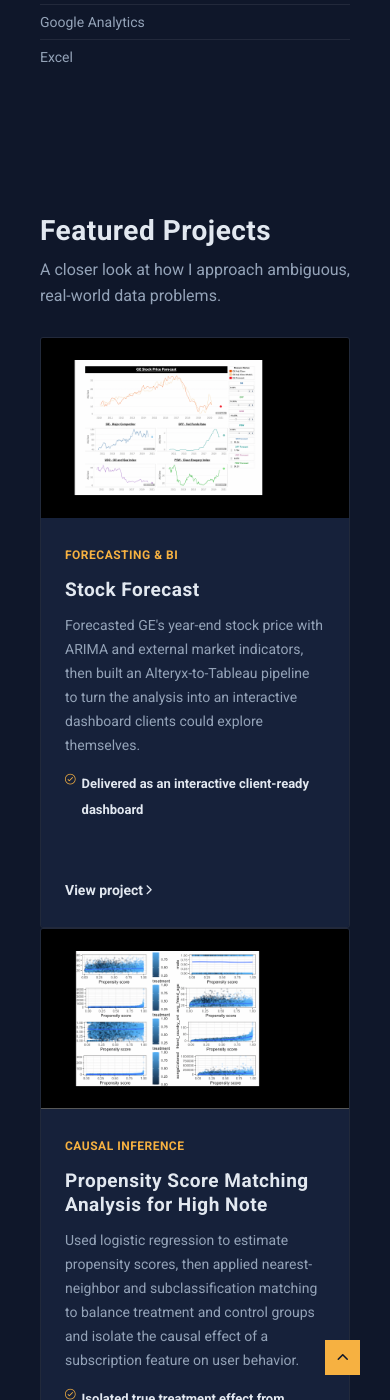
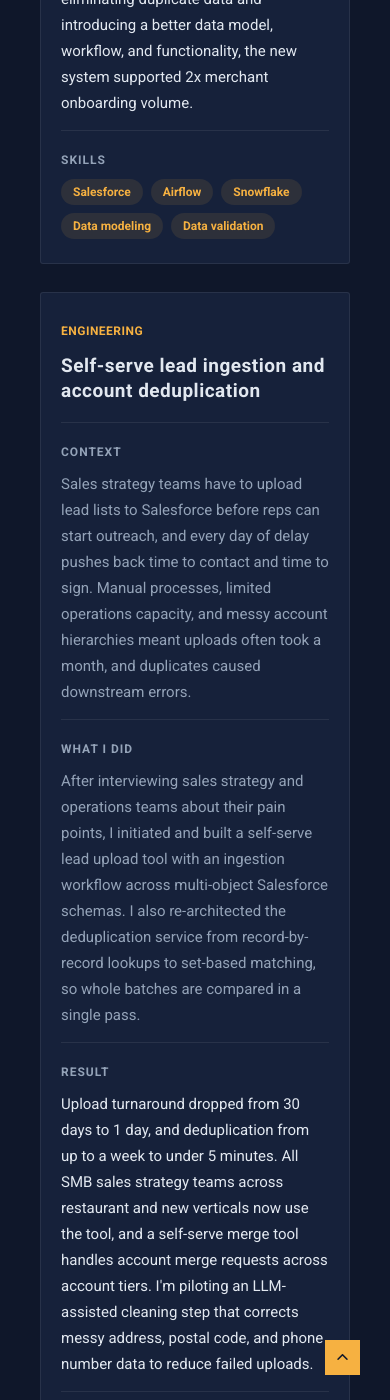
Before and after one commit to yuyaya2016/yuyaya2016.github.io, a Jekyll site: the page built from index.html, in a window 390 px wide and 1400 px high, scrolled down 4756 px. Built offline with Jekyll 4.4.1, drawn with Linux system fonts in a browser that asks for light colours; nearby versions of some CDN libraries; the list of posts is cut into pages by our own code; some of the changed text lies outside the part shown.

Commit message:
Replace old homepage projects with case studies
- Add a Projects section with three case study cards (two Engineering,
  one Analytics): label, title, Context / What I did / Result / Skills,
  with skills as tags. Copy lives in _data/case_studies.yml.
- Remove the old Featured Projects and More Projects sections from the
  homepage; the 2019-2020 post pages stay published. Removing the
  carousel also fixes the homepage overflowing at phone width.
- Order sections About, Experience, Projects, Skills, Education,
  Contact, and match the sidebar nav to that order.
- Drop Kubernetes from Skills.

Co-Authored-By: Claude Opus 5.5 <noreply@anthropic.com>

```diff
--- /dev/null
+++ b/_data/case_studies.yml
@@ -0,0 +1,37 @@
+# Case studies shown in the homepage "Projects" section (_includes/case-studies.html).
+# Each entry renders as one card; skills render as tags.
+
+- title: "CRM migration and data model redesign"
+  label: "Engineering"
+  context: "A fast-growing SMB sales organization had outgrown its CRM setup. Duplicate records caused double assignment of merchants and wrong onboarding, and incorrect account hierarchies made the data hard to trust across multiple business lines. The data needed to be restructured to support the full sales lifecycle, from presale through onboarding to post-sales."
+  what_i_did: "I led an 8-person team, including onboarding a vendor team, through the migration and data model redesign. I owned the scope, defined the extraction criteria and sources of truth for upstream migration data, built the presale lead pipeline, and set the logic for the sales pipeline while overseeing the vendor's execution. My internal team owned the post-sales, quoting, and payment migration logic and its validation. The main challenges were cutting over while sales teams were actively working, and mapping messy legacy data into the new model. Airflow pipelines automated transformation and validation, with reconciliation and row-count checks across every scenario, supported by an AI validation agent running a large set of automated checks."
+  result: "Manual data fixes stayed below 5%. By eliminating duplicate data and introducing a better data model, workflow, and functionality, the new system supported 2x merchant onboarding volume."
+  skills:
+    - "Salesforce"
+    - "Airflow"
+    - "Snowflake"
+    - "Data modeling"
+    - "Data validation"
+
+- title: "Self-serve lead ingestion and account deduplication"
+  label: "Engineering"
+  context: "Sales strategy teams have to upload lead lists to Salesforce before reps can start outreach, and every day of delay pushes back time to contact and time to sign. Manual processes, limited operations capacity, and messy account hierarchies meant uploads often took a month, and duplicates caused downstream errors."
+  what_i_did: "After interviewing sales strategy and operations teams about their pain points, I initiated and built a self-serve lead upload tool with an ingestion workflow across multi-object Salesforce schemas. I also re-architected the deduplication service from record-by-record lookups to set-based matching, so whole batches are compared in a single pass."
+  result: "Upload turnaround dropped from 30 days to 1 day, and deduplication from up to a week to under 5 minutes. All SMB sales strategy teams across restaurant and new verticals now use the tool, and a self-serve merge tool handles account merge requests across account tiers. I'm piloting an LLM-assisted cleaning step that corrects messy address, postal code, and phone number data to reduce failed uploads."
+  skills:
+    - "Python"
+    - "Salesforce"
+    - "Snowflake"
+    - "Set-based matching"
+    - "LLM-assisted data cleaning"
+
+- title: "Causal impact analysis for New Verticals planning"
+  label: "Analytics"
+  context: "New Verticals teams were planning where to invest, and needed to know which initiatives actually moved merchant growth rather than just coinciding with it."
+  what_i_did: "I used causal impact analysis to separate the effect of specific initiatives from underlying trends, and turned the results into recommendations for New Verticals planning."
+  result: "The analysis informed New Verticals planning, contributing to a 26% QoQ GMV increase and a 23% lift in merchant first-month activation."
+  skills:
+    - "Causal inference"
+    - "Experimentation"
+    - "SQL"
+    - "Snowflake"
--- /dev/null
+++ b/_includes/case-studies.html
@@ -0,0 +1,51 @@
+<!-- begin case-studies -->
+{% assign case_studies = site.data.case_studies %}
+{% if case_studies.size > 0 %}
+<section class="section case-studies" id="projects">
+  <div class="container">
+    <div class="row">
+      <div class="col col-12">
+        <h2 class="section__title">Projects</h2>
+      </div>
+    </div>
+
+    <div class="row">
+      <div class="col col-12">
+        {% for case in case_studies %}
+        <article class="case-study">
+          <span class="case-study__label">{{ case.label }}</span>
+          <h3 class="case-study__title">{{ case.title }}</h3>
+
+          <dl class="case-study__parts">
+            <div class="case-study__part">
+              <dt class="case-study__part-label">Context</dt>
+              <dd class="case-study__part-text">{{ case.context }}</dd>
+            </div>
+
+            <div class="case-study__part">
+              <dt class="case-study__part-label">What I did</dt>
+              <dd class="case-study__part-text">{{ case.what_i_did }}</dd>
+            </div>
+
+            <div class="case-study__part case-study__part--result">
+              <dt class="case-study__part-label">Result</dt>
+              <dd class="case-study__part-text">{{ case.result }}</dd>
+            </div>
+
+            <div class="case-study__part">
+              <dt class="case-study__part-label">Skills</dt>
+              <dd class="case-study__part-text">
+                <ul class="case-study__tags list-reset">
+                  {% for skill in case.skills %}<li>{{ skill }}</li>{% endfor %}
+                </ul>
+              </dd>
+            </div>
+          </dl>
+        </article>
+        {% endfor %}
+      </div>
+    </div>
+  </div>
+</section>
+{% endif %}
+<!-- end case-studies -->
--- a/_includes/main.scss
+++ b/_includes/main.scss
@@ -33,6 +33,7 @@
     3.15 More Projects Carousel
     3.16 Resume Layout
     3.17 About
+    3.18 Case Studies (Projects)
 
 :: 4-Layouts
     4.1 Page-home
@@ -122,6 +123,9 @@
 // 3.17 About
 @import '3-modules/about';
 
+// 3.18 Case Studies (Projects)
+@import '3-modules/case-studies';
+
 /* >>>>>>>>>>>>>> :: 4-Layouts <<<<<<<<<<<<<<< */
 
 // 4.1 Page-home
--- a/_includes/sidebar.html
+++ b/_includes/sidebar.html
@@ -13,8 +13,8 @@
       <ul class="sidebar__nav-list list-reset">
         <li><a href="{{ nav_base }}#about" class="sidebar__nav-link"><span class="sidebar__nav-line"></span>About</a></li>
         <li><a href="{{ nav_base }}#experience" class="sidebar__nav-link"><span class="sidebar__nav-line"></span>Experience</a></li>
+        <li><a href="{{ nav_base }}#projects" class="sidebar__nav-link"><span class="sidebar__nav-line"></span>Projects</a></li>
         <li><a href="{{ nav_base }}#skills" class="sidebar__nav-link"><span class="sidebar__nav-line"></span>Skills</a></li>
-        <li><a href="{{ nav_base }}#projects" class="sidebar__nav-link"><span class="sidebar__nav-line"></span>Projects</a></li>
         <li><a href="{{ nav_base }}#contact" class="sidebar__nav-link"><span class="sidebar__nav-line"></span>Contact</a></li>
       </ul>
     </nav>
--- a/_includes/skills.html
+++ b/_includes/skills.html
@@ -27,7 +27,7 @@
         <div class="skill-group">
           <h3 class="skill-group__title">Cloud &amp; Tooling</h3>
           <ul class="skill-group__list list-reset">
-            <li>AWS (ECS, EC2, EventBridge, CloudWatch, DynamoDB)</li><li>gRPC / Protobuf</li><li>Docker</li><li>Kubernetes</li><li>Terraform</li><li>Git &amp; CI/CD</li><li>Grafana</li>
+            <li>AWS (ECS, EC2, EventBridge, CloudWatch, DynamoDB)</li><li>gRPC / Protobuf</li><li>Docker</li><li>Terraform</li><li>Git &amp; CI/CD</li><li>Grafana</li>
           </ul>
         </div>
       </div>
--- /dev/null
+++ b/_sass/3-modules/_case-studies.scss
@@ -0,0 +1,106 @@
+// Projects: case study cards on the homepage (_includes/case-studies.html).
+// Card look matches .project-card; tags match .timeline-role__tags.
+
+.case-study {
+  margin-bottom: 28px;
+  padding: 32px 36px;
+  border: 1px solid $resume-border;
+  border-radius: $global-radius;
+  background-color: $resume-bg-alt;
+  transition: $global-transition;
+
+  &:last-child {
+    margin-bottom: 0;
+  }
+
+  &:hover {
+    border-color: rgba($resume-accent, 0.6);
+  }
+
+  @media only screen and (max-width: $tablet) {
+    padding: 24px 20px;
+  }
+}
+
+.case-study__label {
+  display: inline-block;
+  margin-bottom: 10px;
+  font-size: 12px;
+  font-weight: 700;
+  letter-spacing: 0.5px;
+  text-transform: uppercase;
+  color: $resume-accent;
+}
+
+.case-study__title {
+  margin-bottom: 24px;
+  font-size: 22px;
+  line-height: 1.3;
+  color: $resume-text;
+
+  @media only screen and (max-width: $tablet) {
+    margin-bottom: 18px;
+    font-size: 19px;
+  }
+}
+
+.case-study__parts {
+  margin: 0;
+}
+
+.case-study__part {
+  display: grid;
+  grid-template-columns: 120px 1fr;
+  gap: 20px;
+  padding: 16px 0;
+  border-top: 1px solid $resume-border;
+
+  &:last-child {
+    padding-bottom: 0;
+  }
+
+  @media only screen and (max-width: $tablet) {
+    grid-template-columns: 1fr;
+    gap: 6px;
+    padding: 14px 0;
+  }
+}
+
+.case-study__part-label {
+  padding-top: 2px;
+  font-size: 12px;
+  font-weight: 700;
+  letter-spacing: 1px;
+  text-transform: uppercase;
+  color: $resume-text-secondary;
+}
+
+.case-study__part-text {
+  margin: 0;
+  font-size: 15px;
+  line-height: 26px;
+  color: $resume-text-secondary;
+}
+
+.case-study__part--result .case-study__part-text {
+  color: $resume-text;
+}
+
+.case-study__tags {
+  display: flex;
+  flex-wrap: wrap;
+  gap: 8px;
+  margin: 0;
+  padding: 0;
+  list-style: none;
+
+  li {
+    padding: 4px 12px;
+    border-radius: 999px;
+    font-size: 12px;
+    font-weight: 700;
+    line-height: 18px;
+    color: $resume-accent;
+    background-color: rgba($resume-accent, 0.1);
+  }
+}
--- a/index.html
+++ b/index.html
@@ -5,11 +5,9 @@ layout: home
 
 {% include experience.html %}
 
+{% include case-studies.html %}
+
 {% include skills.html %}
-
-{% include featured-projects.html %}
-
-{% include more-projects.html %}
 
 {% include education.html %}
 
```
